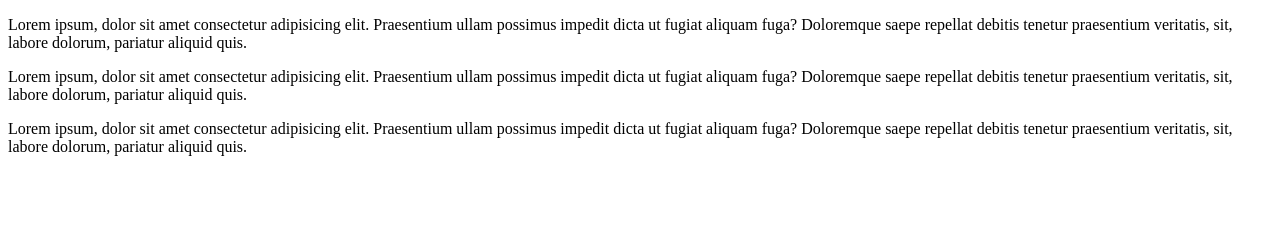
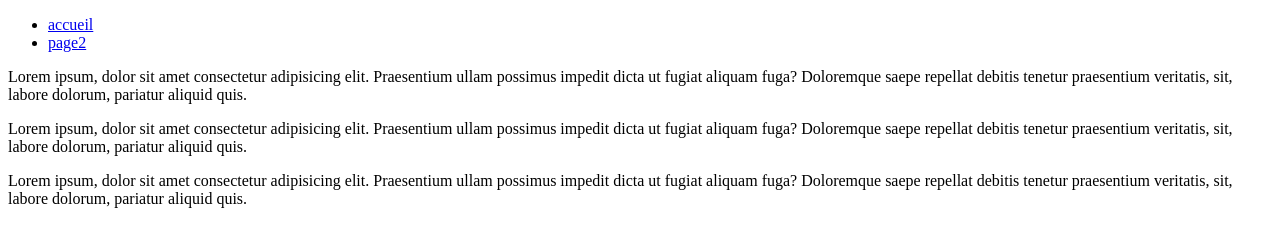
Before and after one commit to Meriem-ELK/TPMERIEM_ELKOUARIR, a plain HTML site: page page2.html in a window 1280 px wide. Drawn offline with Linux system fonts and the light colour scheme.

Commit message:
2eme commit-Ajout de menu dans la page page2

```diff
--- a/page2.html
+++ b/page2.html
@@ -6,6 +6,12 @@
     <title>Page2</title>
   </head>
   <body>
+    <nav>
+      <ul>
+        <li><a href="index.html">accueil</a></li>
+        <li><a href="page2.html">page2</a></li>
+      </ul>
+    </nav>
     <article>
       <p>
         Lorem ipsum, dolor sit amet consectetur adipisicing elit. Praesentium
```
